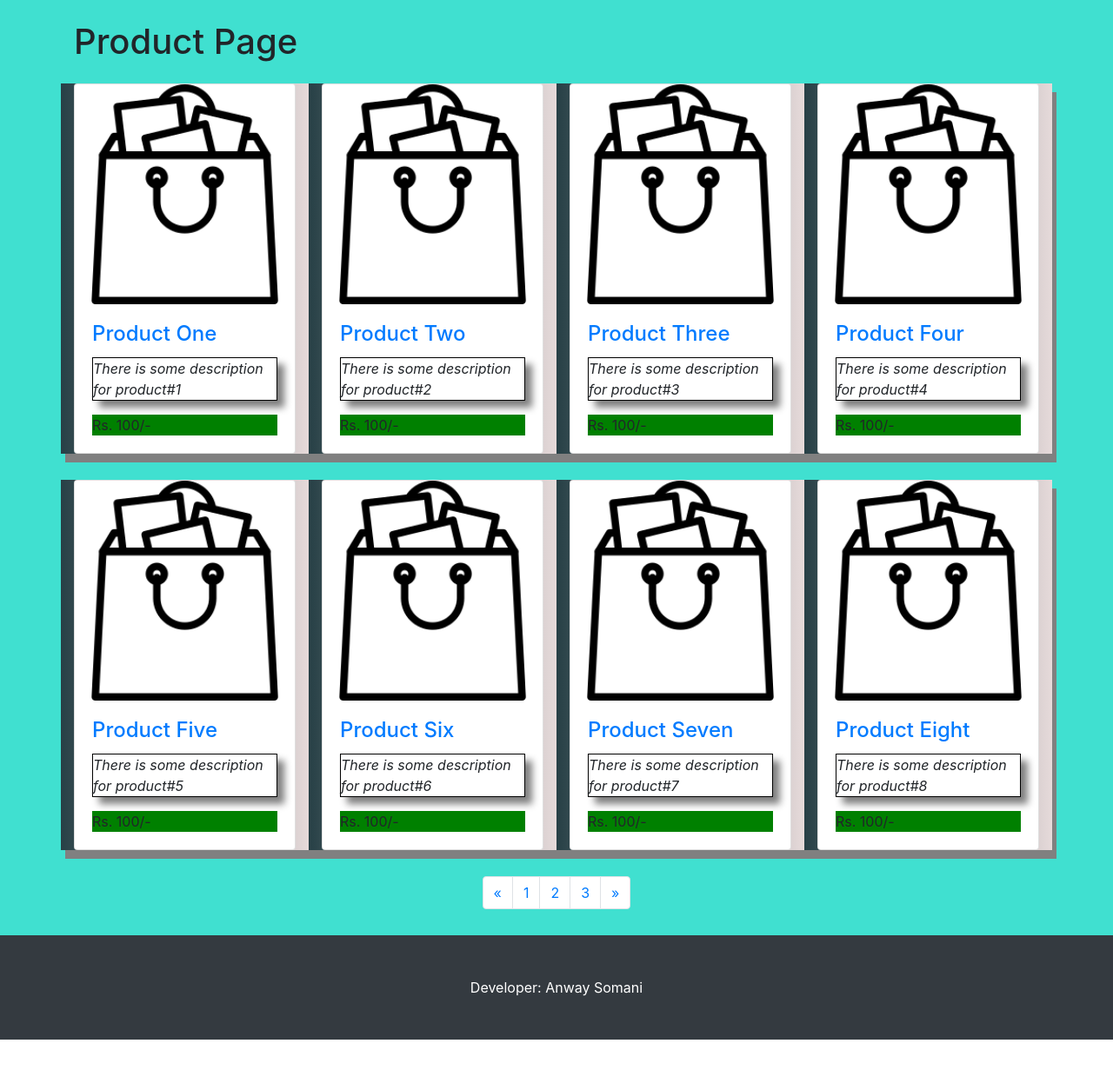
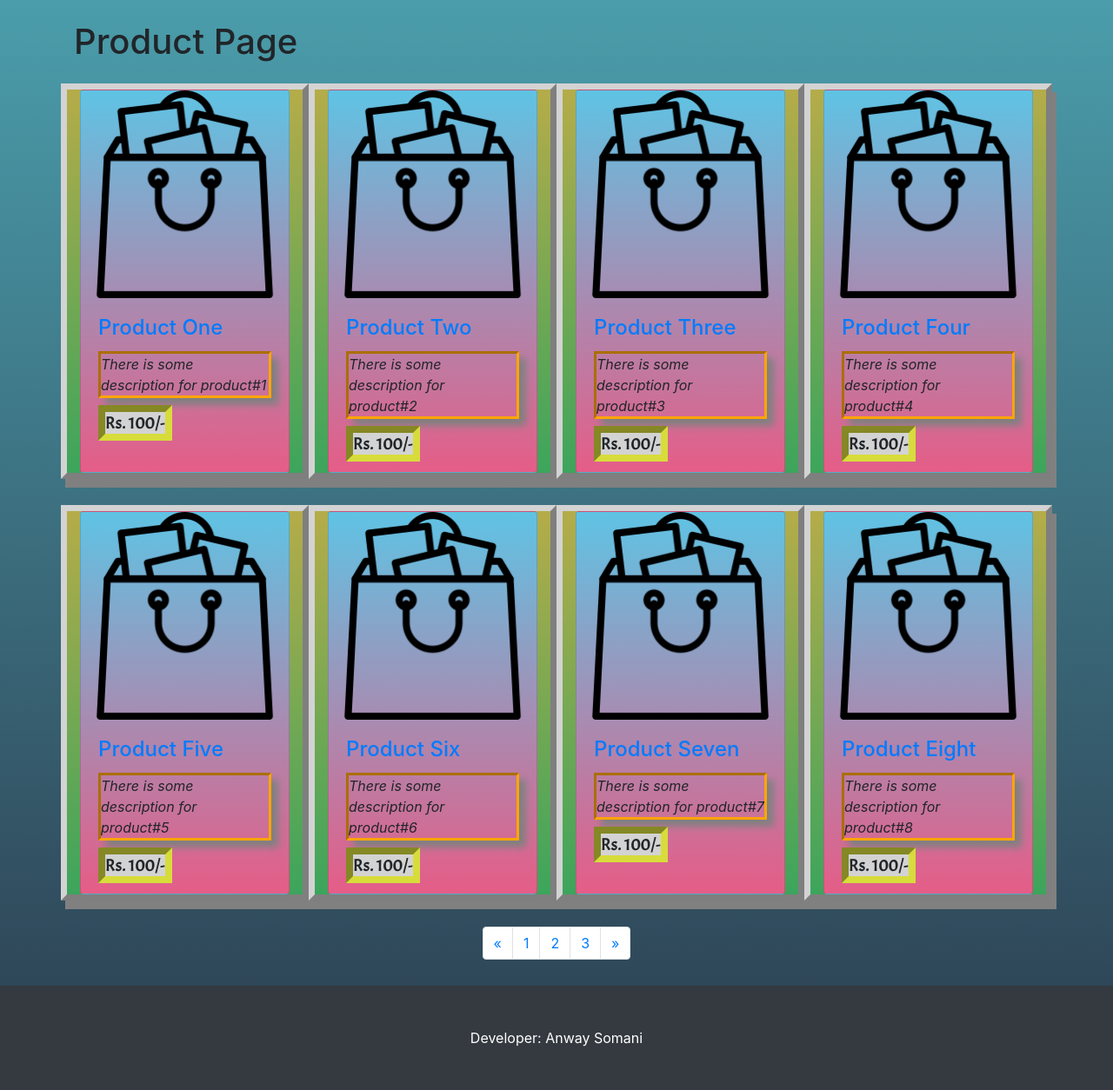
Before and after one commit to Cyberityweb/CorbitalDesign.github.io, a PHP site: page / in a window 1280 px wide. Shown: the part 56-1310 px from the top of the page at 87% size. Before the commit the page ends 1252 px from the top, so only its background shows below. Run offline with PHP 8.4, Linux system fonts and the light colour scheme.

Commit message:
Updated main
Updated design and base-block

```diff
--- a/index.html
+++ b/index.html
@@ -15,6 +15,9 @@
 
     <!-- Custom styles for this template -->
     <link href="static/css/index.css" rel="stylesheet">
+
+    <!-- Google Fonts -->
+    <link href="https://fonts.googleapis.com/css?family=Acme" rel="stylesheet">
 
   </head>
 
@@ -58,7 +61,7 @@
 
       <div class="row">
         <div class="col-lg-3 col-md-4 col-sm-6 portfolio-item white-grey">
-          <div class="card h-100">
+          <div class="card h-100 sep-card">
             <a href="#"><img class="card-img-top" src="shopping-bag.png" alt=""></a>
             <div class="card-body">
               <h4 class="card-title">
@@ -66,29 +69,31 @@
               </h4>
               <p class="card-text">There is some description for product#1</p>
               <div class="price">
-                <div class="circle">Rs. 100/-</div>
+                <div class="circle"><span class="cost">Rs. 100/-</span></div>
                 <!-- <img src="addToCart.png" class="left"> -->
               </div>
             </div>
           </div>
         </div>
         <div class="col-lg-3 col-md-4 col-sm-6 portfolio-item white-grey">
-          <div class="card h-100">
+          <div class="card h-100 sep-card">
             <a href="#"><img class="card-img-top" src="shopping-bag.png" alt=""></a>
             <div class="card-body">
               <h4 class="card-title">
                 <a href="#">Product Two</a>
               </h4>
+
+
               <p class="card-text">There is some description for product#2</p>
               <div class="price">
-                <div class="circle">Rs. 100/-</div>
+                <div class="circle"><span class="cost">Rs. 100/-</span></div>
                 <!-- <img src="addToCart.png" class="left"> -->
               </div>
             </div>
           </div>
         </div>
         <div class="col-lg-3 col-md-4 col-sm-6 portfolio-item white-grey">
-          <div class="card h-100">
+          <div class="card h-100 sep-card">
             <a href="#"><img class="card-img-top" src="shopping-bag.png" alt=""></a>
             <div class="card-body">
               <h4 class="card-title">
@@ -96,14 +101,14 @@
               </h4>
               <p class="card-text">There is some description for product#3</p>
               <div class="price">
-                <div class="circle">Rs. 100/-</div>
+                <div class="circle"><span class="cost">Rs. 100/-</span></div>
                 <!-- <img src="addToCart.png" class="left"> -->
               </div>
             </div>
           </div>
         </div>
         <div class="col-lg-3 col-md-4 col-sm-6 portfolio-item white-grey">
-          <div class="card h-100">
+          <div class="card h-100 sep-card">
             <a href="#"><img class="card-img-top" src="shopping-bag.png" alt=""></a>
             <div class="card-body">
               <h4 class="card-title">
@@ -111,14 +116,14 @@
               </h4>
               <p class="card-text">There is some description for product#4</p>
               <div class="price">
-                <div class="circle">Rs. 100/-</div>
+                <div class="circle"><span class="cost">Rs. 100/-</span></div>
                 <!-- <img src="addToCart.png" class="left"> -->
               </div>
             </div>
           </div>
         </div>
         <div class="col-lg-3 col-md-4 col-sm-6 portfolio-item white-grey">
-          <div class="card h-100">
+          <div class="card h-100 sep-card">
             <a href="#"><img class="card-img-top" src="shopping-bag.png" alt=""></a>
             <div class="card-body">
               <h4 class="card-title">
@@ -126,14 +131,14 @@
               </h4>
               <p class="card-text">There is some description for product#5</p>
               <div class="price">
-                <div class="circle">Rs. 100/-</div>
+                <div class="circle"><span class="cost">Rs. 100/-</span></div>
                 <!-- <img src="addToCart.png" class="left"> -->
               </div>
             </div>
           </div>
         </div>
         <div class="col-lg-3 col-md-4 col-sm-6 portfolio-item white-grey">
-          <div class="card h-100">
+          <div class="card h-100 sep-card">
             <a href="#"><img class="card-img-top" src="shopping-bag.png" alt=""></a>
             <div class="card-body">
               <h4 class="card-title">
@@ -141,14 +146,14 @@
               </h4>
               <p class="card-text">There is some description for product#6</p>
               <div class="price">
-                <div class="circle">Rs. 100/-</div>
+                <div class="circle"><span class="cost">Rs. 100/-</span></div>
                 <!-- <img src="addToCart.png" class="left"> -->
               </div>
             </div>
           </div>
         </div>
         <div class="col-lg-3 col-md-4 col-sm-6 portfolio-item white-grey">
-          <div class="card h-100">
+          <div class="card h-100 sep-card">
             <a href="#"><img class="card-img-top" src="shopping-bag.png" alt=""></a>
             <div class="card-body">
               <h4 class="card-title">
@@ -156,14 +161,14 @@
               </h4>
               <p class="card-text">There is some description for product#7</p>
               <div class="price">
-                <div class="circle">Rs. 100/-</div>
+                <div class="circle"><span class="cost">Rs. 100/-</span></div>
                 <!-- <img src="addToCart.png" class="left"> -->
               </div>
             </div>
           </div>
         </div>
         <div class="col-lg-3 col-md-4 col-sm-6 portfolio-item white-grey">
-          <div class="card h-100">
+          <div class="card h-100 sep-card">
             <a href="#"><img class="card-img-top" src="shopping-bag.png" alt=""></a>
             <div class="card-body">
               <h4 class="card-title">
@@ -171,7 +176,7 @@
               </h4>
               <p class="card-text">There is some description for product#8</p>
               <div class="price">
-                <div class="circle">Rs. 100/-</div>
+                <div class="circle"><span class="cost">Rs. 100/-</span></div>
                 <!-- <img src="addToCart.png" class="left"> -->
               </div>
             </div>
--- a/static/css/index.css
+++ b/static/css/index.css
@@ -1,6 +1,8 @@
 body {
   padding-top: 54px;
-  background-color: turquoise;
+  background: #2C3E50;  /* fallback for old browsers */
+  background: -webkit-linear-gradient(to bottom, #4CA1AF, #2C3E50);  /* Chrome 10-25, Safari 5.1-6 */
+  background: linear-gradient(to bottom, #4CA1AF, #2C3E50); /* W3C, IE 10+/ Edge, Firefox 16+, Chrome 26+, Opera 12+, Safari 7+ */
 }
 
 @media (min-width: 992px) {
@@ -18,21 +20,28 @@
 }
 
 .white-grey {
-	background: #E6DADA;  /* fallback for old browsers */
-	background: -webkit-linear-gradient(to right, #274046, #E6DADA);  /* Chrome 10-25, Safari 5.1-6 */
-	background: linear-gradient(to right, #274046, #E6DADA); /* W3C, IE 10+/ Edge, Firefox 16+, Chrome 26+, Opera 12+, Safari 7+ */
 	box-shadow: 5px 10px grey;
+  border: 7px outset lightGrey;
+  background: #3CA55C;  /* fallback for old browsers */
+  background: -webkit-linear-gradient(to bottom, #B5AC49, #3CA55C);  /* Chrome 10-25, Safari 5.1-6 */
+  background: linear-gradient(to bottom, #B5AC49, #3CA55C); /* W3C, IE 10+/ Edge, Firefox 16+, Chrome 26+, Opera 12+, Safari 7+ */
 }
 
 .price {
 	bottom: 0;
-	background-color: green;
+  font: 20px Bold;
+  font-family: 'Acme', sans-serif;
+}
+
+.cost {
+  border: 8px inset #D7DC3B;
+  background-color: lightGrey;
 }
 
 .card-text {
 	font-style: italic;
 	box-shadow: 8px 8px 8px grey;
-	border: 1px double black;
+	border: 3px inset orange;
 }
 
 
@@ -124,3 +133,74 @@
 .increaseWidth {
 	width: 300px;
 }
+
+.sep-card {
+  background: #E55D87;  /* fallback for old browsers */
+  background: -webkit-linear-gradient(to bottom, #5FC3E4, #E55D87);  /* Chrome 10-25, Safari 5.1-6 */
+  background: linear-gradient(to bottom, #5FC3E4, #E55D87); /* W3C, IE 10+/ Edge, Firefox 16+, Chrome 26+, Opera 12+, Safari 7+ */
+}
+
+/*Hover Effect*/
+.btn-wrapper {
+  width: 290px;
+  height: 110px;
+  position: relative;
+  margin: 40px auto 0;
+
+  &:hover {
+    .btn-inner {
+      top: -4px;
+      transform: scale(1, 1);
+      cursor: pointer;
+    }
+  }
+
+  &__container {
+    border-bottom: 2px solid $blue;
+    position: absolute;
+    width: 100%;
+    height: 80px;
+
+    &:before,
+    &:after {
+      border-bottom: 2px solid $blue;
+      width: 96%;
+      left: 2%;
+      bottom: -8px;
+      content: "";
+      position: absolute;
+    }
+
+    &:after {
+      width: 92%;
+      left: 4%;
+      bottom: -14px;
+    }
+
+    .btn-inner {
+      width: 104.2%;
+      height: 100%;
+      position: absolute;
+      top: 20px;
+      left: -2.1%;
+      border: 2px solid $blue;
+      box-sizing: border-box;
+      display: flex;
+      justify-content: center;
+      align-items: center;
+      font-family: 'Source Code Pro', monospace;
+      letter-spacing: 1px;
+      text-transform: uppercase;
+      font-size: 18px;
+      background: $btn-bg;
+      transform: scale(.96, .96);
+      transition: all .3s;
+      z-index: 4;
+
+      &__text {
+        text-decoration: none;
+        color: $blue;
+      }
+    }
+  }
+}
```
